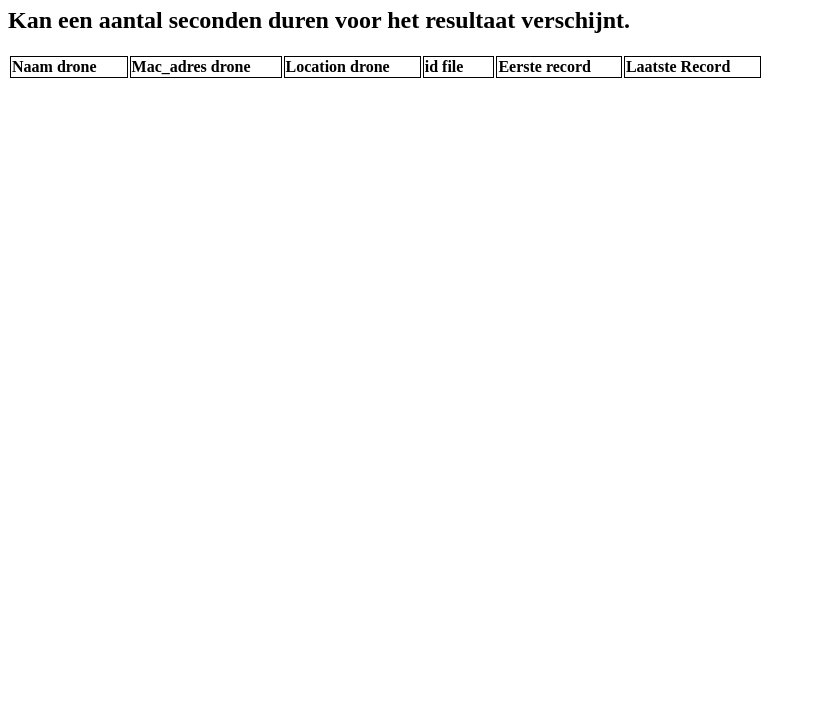
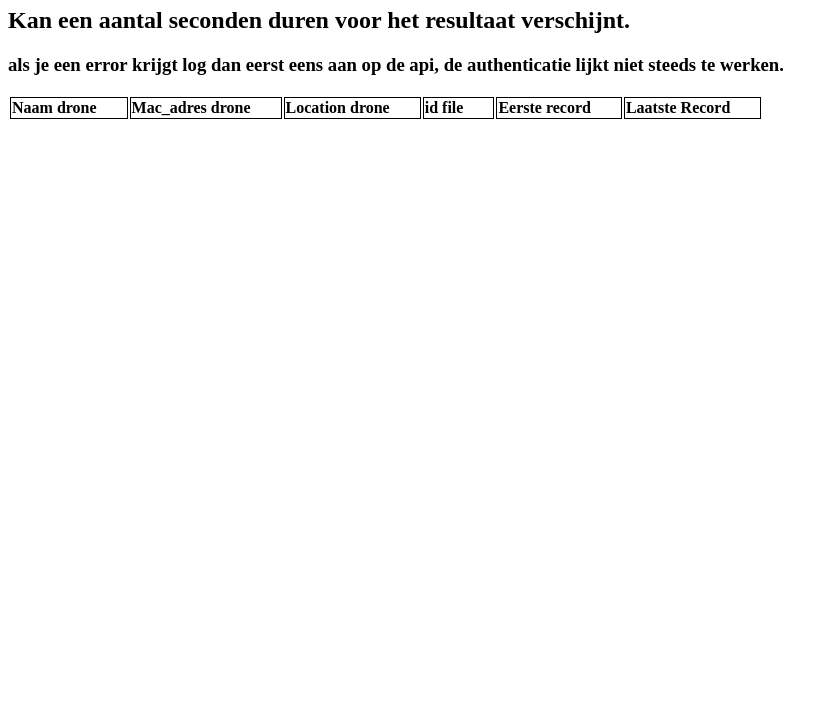
Before and after one commit to WibrenVanAssche/ex7-VanAssche-Wibren, a plain HTML site: page index.html in a window 1280 px wide. Shown: the part 73-800 px from the top of the page, without its empty margins (0-838 px from the left). Drawn offline with nearby package versions, Linux system fonts and the light colour scheme; no server answers.

Commit message:
error handling

```diff
--- a/index.html
+++ b/index.html
@@ -15,6 +15,7 @@
         <div>
             <h1>Opdracht 7</h1>
             <h2>Kan een aantal seconden duren voor het resultaat verschijnt.</h2>
+            <h3>als je een error krijgt log dan eerst eens aan op de api, de authenticatie lijkt niet steeds te werken.</h3>
             <table id="tabel">
                 <tr>
                     <th>Naam drone</th>
```
